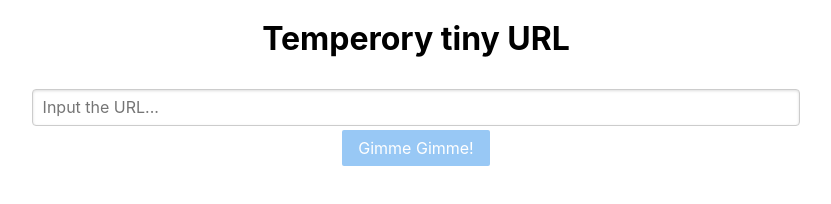
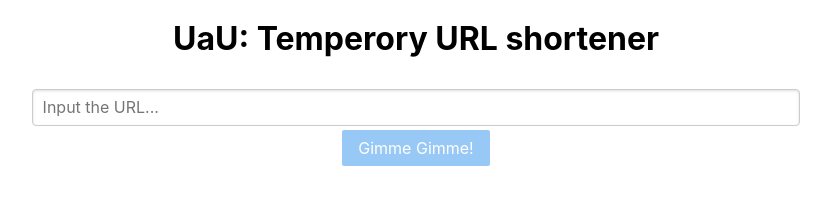
Before and after one commit to outloudvi/temp-url, a website built with webpack: page src/index.html in a window 1280 px wide. Shown: the whole page, without its empty margins (224-1055 px from the left). Built offline with nearby package versions, Linux system fonts and the light colour scheme; files whose address does not match are found by name.

Commit message:
feat: rename h1

```diff
--- a/src/index.html
+++ b/src/index.html
@@ -4,7 +4,7 @@
 <head>
     <meta charset="UTF-8">
     <meta name="viewport" content="width=device-width, initial-scale=1.0">
-    <title>Temperory URL</title>
+    <title>UaU: Temperory URL shortener</title>
     <link rel="stylesheet" href="https://cdn.jsdelivr.net/npm/purecss@2.0.5/build/pure-min.min.css">
     <style>
         #app {
@@ -27,7 +27,7 @@
 <body>
     <div id="app">
         <div class="header">
-            <h1>Temperory tiny URL</h1>
+            <h1>UaU: Temperory URL shortener</h1>
             <noscript>
                 <h2>This website requires Javascript. Use API instead.</h2>
             </noscript>
@@ -126,5 +126,4 @@
             .catch(() => { })
     </script>
 </body>
-
 </html>
```
